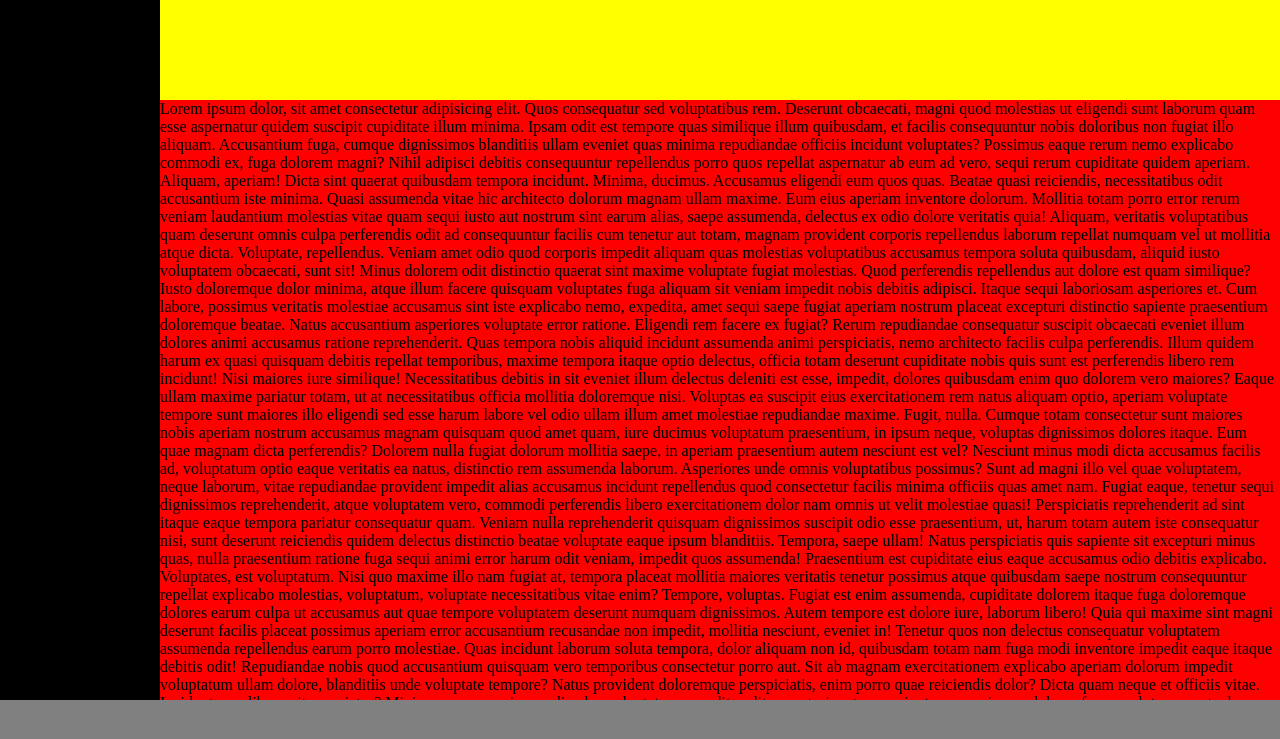
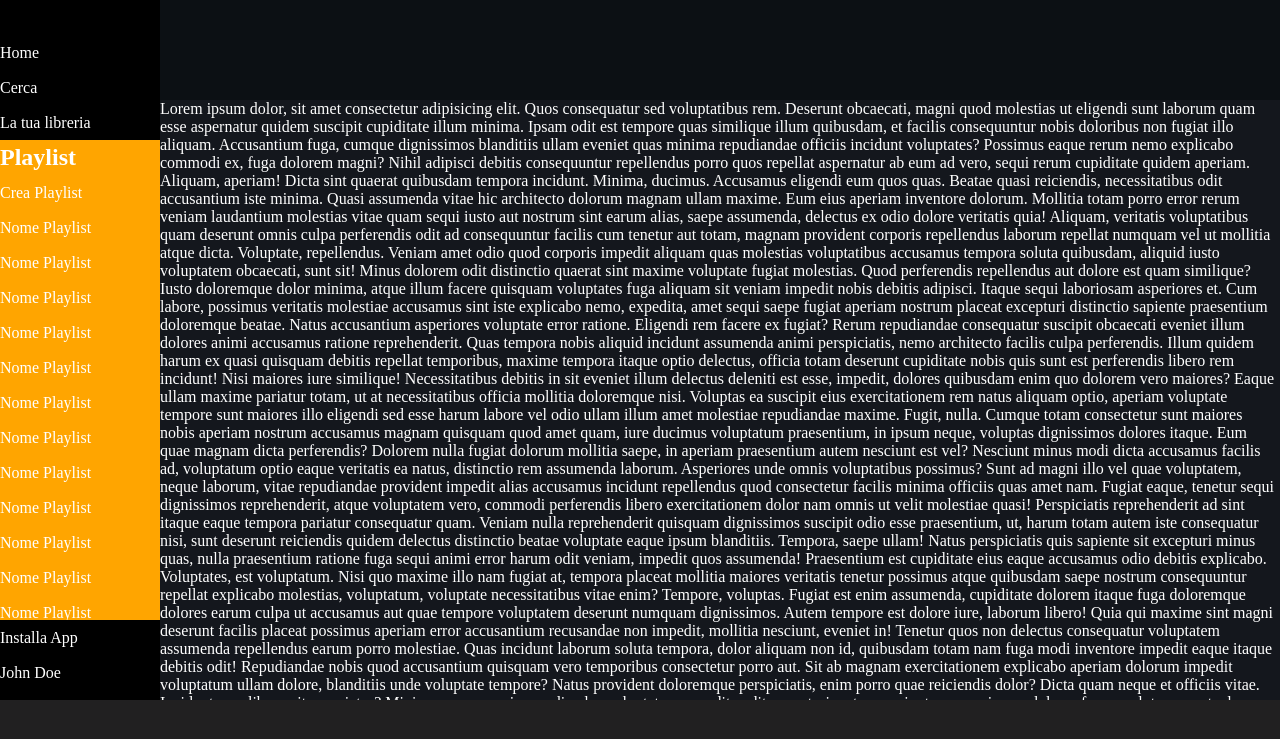
Before and after one commit to AlessioMaria5/html-css-spotify-2, a plain HTML site: page index.html in a window 1280 px wide. Drawn offline with Linux system fonts and the light colour scheme.

Commit message:
Sidebar fixed!!!

```diff
--- a/css/style.css
+++ b/css/style.css
@@ -10,7 +10,9 @@
 :root {
 
     --primary-color: #0c1014;
-    --secondary-color: #14171D;
+    --main-color: #14171d;
+    --player-color: #212021;
+    color: white;
 }
 
 .container {
@@ -30,33 +32,75 @@ main {
     background-color: black;
     width: 160px;
     height: calc(100vh - 100px );
-
 }
 
 #call-a {
 
-    background-color: yellow;
+    background-color: var(--primary-color);
     width: 100%;
     height: 100px;
-
 }
 
 #discovery {
 
-    background-color: red;
+    background-color: var(--main-color);
     height: calc(100vh - 200px);
     overflow: scroll;
-
-
 }
 
 footer {
 
     height: 100px;
-    background-color: grey;
+    background-color: var(--player-color);
+    position: relative;
 }
 
 #player {
+}
+
+/**********+ REGOLE GENERALI *********/
+/**********+ SIDE-BAR *********/
+
+.inner-sd {
 
 
+    height: 100%;
+    display: flex;
+    flex-direction: column;
+    justify-content: space-between;
+    min-height: 450px;
+    line-height: 35px;
+    overflow: hidden;
 }
+
+.top-sb {
+
+    height:  calc(100% - 80px);
+}
+
+.bt-sb {
+
+    height: 80px;
+    background-color: black;
+}
+
+.playlist {
+
+    background-color: orange;
+    display: flex;
+    flex-direction: column;
+    height: calc(100% - 100px);
+
+}
+
+.playlist-lst {
+
+    height: 100%;
+    display: flex;
+}
+.playlist-lst ul {
+
+    overflow-y: auto;
+    width: 100%;
+
+}
--- a/index.html
+++ b/index.html
@@ -13,7 +13,53 @@
 
     <div class="container">
         <aside id="side-bar">
-            <div class="inner-sd"></div>
+            <div class="inner-sd">
+                <div class="top-sb">
+                    <div class="logo">
+                        <img src="#" alt=""/>
+                    </div>
+
+                    <div class="nav">
+                        <ul>
+                            <li>Home</li>
+                            <li>Cerca</li>
+                            <li>La tua libreria</li>
+                        </ul>
+                    </div>
+
+                    <div class="playlist">
+                        <h2>Playlist</h2>
+                        <span>Crea Playlist</span>
+
+
+                        <div class="playlist-lst">
+                            <ul>
+                                <li>Nome Playlist</li>
+                                <li>Nome Playlist</li>
+                                <li>Nome Playlist</li>
+                                <li>Nome Playlist</li>
+                                <li>Nome Playlist</li>
+                                <li>Nome Playlist</li>
+                                <li>Nome Playlist</li>
+                                <li>Nome Playlist</li>
+                                <li>Nome Playlist</li>
+                                <li>Nome Playlist</li>
+                                <li>Nome Playlist</li>
+                                <li>Nome Playlist</li>
+                                <li>Nome Playlist</li>
+                                <li>Nome Playlist</li>
+                                <li>Nome Playlist</li>
+                            </ul>
+                        </div>
+                    </div>
+                </div>
+
+                <div class="bt-sb">
+                    <span> Installa App</span>
+                    <div class="white-bar"></div>
+                    <span>John Doe</span>
+                </div>
+            </div>
         </aside>
 
         <main>
```
